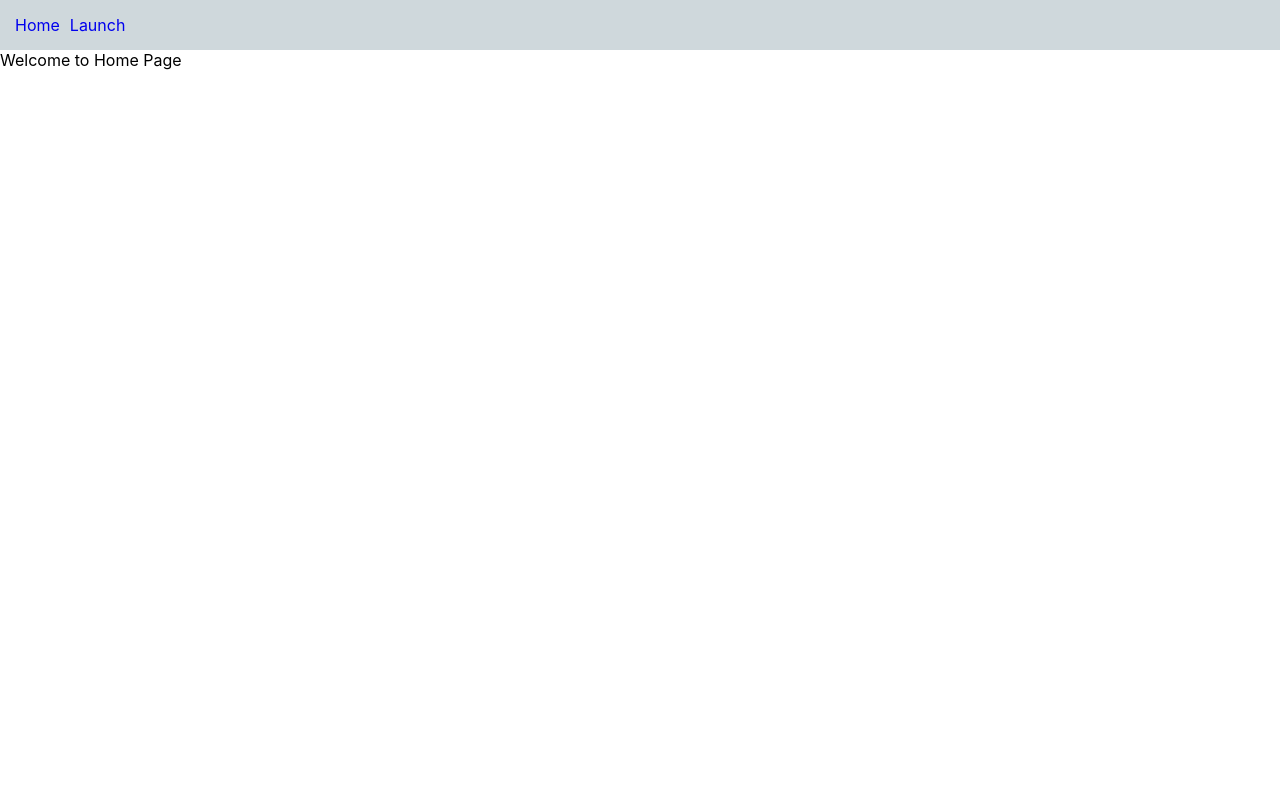
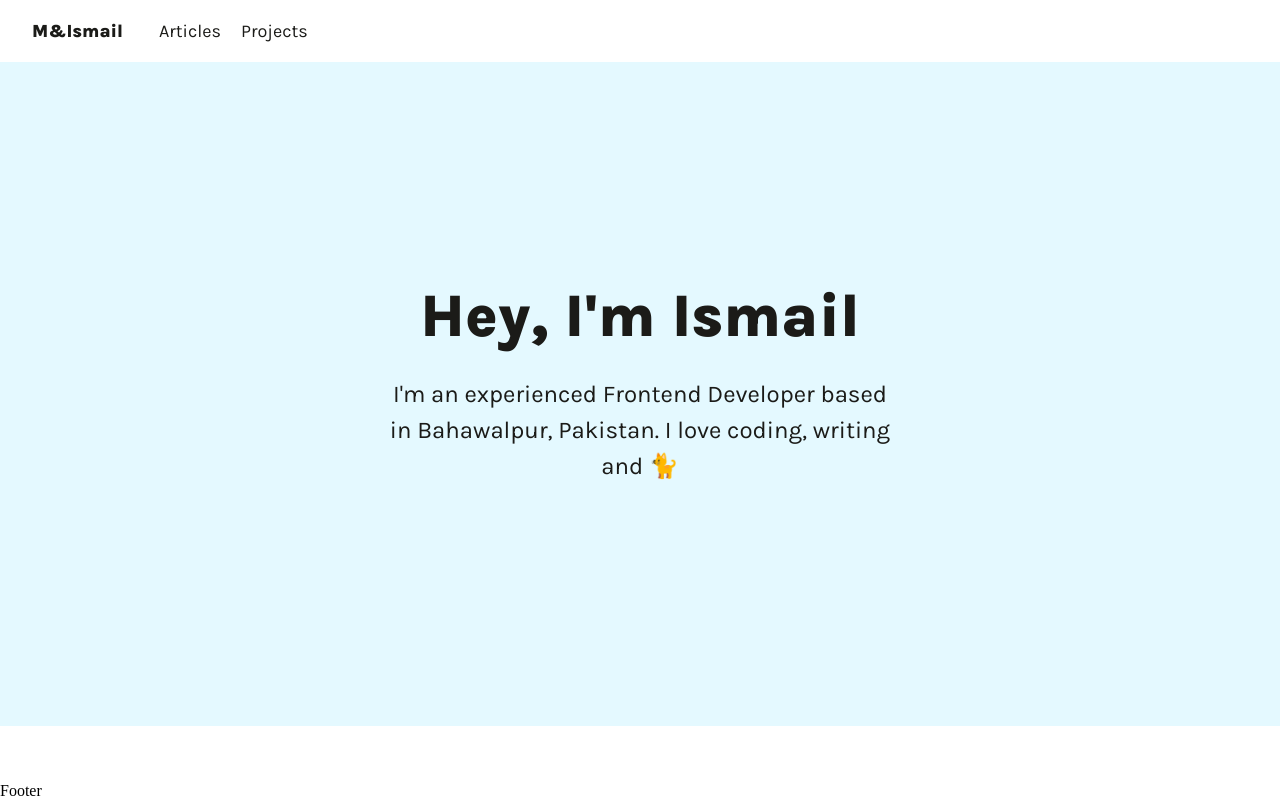
Before and after one commit to ismbwp320/portfolio, a React app: page / in a window 1280 px wide. Built offline with nearby package versions, Linux system fonts and the light colour scheme.

Commit message:
design home page view

```diff
--- a/public/index.html
+++ b/public/index.html
@@ -15,6 +15,10 @@
       user's mobile device or desktop. See https://developers.google.com/web/fundamentals/web-app-manifest/
     -->
     <link rel="manifest" href="%PUBLIC_URL%/manifest.json" />
+    <link rel="preconnect" href="https://fonts.googleapis.com">
+    <link rel="preconnect" href="https://fonts.gstatic.com" crossorigin>
+    <link href="https://fonts.googleapis.com/css2?family=Karla:wght@200;300;400;500;600;700;800&display=swap"
+      rel="stylesheet">
     <!--
       Notice the use of %PUBLIC_URL% in the tags above.
       It will be replaced with the URL of the `public` folder during the build.
--- a/src/Application.js
+++ b/src/Application.js
@@ -1,22 +1,22 @@
-import { BrowserRouter as Router, Routes, Route, Link } from 'react-router-dom'
+import { BrowserRouter as Router, Routes, Route } from 'react-router-dom'
 import Home from './pages/Home';
-import Launch from './pages/Launch';
-import LaunchIndex from './pages/LaunchIndex';
+import Articles from './pages/Articles';
+import Projects from './pages/Projects';
+import Header from './components/Header';
 
 function Application() {
   return (
-    <Router>
-      <nav>
-        <Link to="/">Home</Link>
-        <Link to="launch">Launch</Link>
-      </nav>
-      <Routes>
-        <Route path='/' element={<Home />} />
-        <Route path='launch' element={<Launch />}>
-          <Route path=':id' element={<LaunchIndex />} />
-        </Route>
-      </Routes>
-    </Router>
+    <div className='application-wrapper'>
+      <Router>
+        <Header />
+        <Routes>
+          <Route path='/' element={<Home />} />
+          <Route path='blog' element={<Articles />} />
+          <Route path='projects' element={<Projects />} />
+        </Routes>
+        <footer>Footer</footer>
+      </Router>
+    </div>
   );
 }
 
--- a/src/assets/styles/main.css
+++ b/src/assets/styles/main.css
@@ -1,38 +1,114 @@
+:root {
+  --fonts-default: 'Karla', sans-serif;
+  --fontSizes-base: 1rem;
+  --colors-background: #fff;
+  --colors-bgPrimary: hsl(193 99.0% 94.7%);
+}
 body {
   margin: 0;
-  font-family: -apple-system, BlinkMacSystemFont, "Segoe UI", "Roboto", "Oxygen",
-    "Ubuntu", "Cantarell", "Fira Sans", "Droid Sans", "Helvetica Neue",
-    sans-serif;
-  -webkit-font-smoothing: antialiased;
-  -moz-osx-font-smoothing: grayscale;
+  font-size: var(--fontSizes-base);
+}
+ol, ul {
+    margin: 0;
+    padding: 0;
+    list-style: none;
+}
+.application-wrapper {
+    min-height: 100vh;
+    display: grid;
+    grid-template-rows: auto 1fr auto;
+    grid-template-columns: minmax(0px, 1fr);
+}
+.header {
+    position: sticky;
+    top: 0px;
+    z-index: 1;
+    background-color: var(--colors-background);
+}
+.header-container {
+  display: grid;
+  grid-template-columns: auto 1fr;
+  align-items: center;
+  justify-content: start;
+  gap: 2rem;
+  padding: 1rem 2rem;
+}
+.logo {
+  font-family: var(--fonts-default);
+  display: flex;
+  outline-offset: .5rem;
+  align-items: center;
+  padding-top: 6px;
+  padding-bottom: 6px;
+  color: hsl(50 6.0% 10.0%);
+  font-size: 1.125rem;
+  font-weight: 800;
+  line-height: 1;
+  white-space: pre;
+  text-decoration: none;
+}
+.header nav > ul {
+  font-family: var(--fonts-default);
+  display: grid;
+  grid-auto-flow: column;
+  align-items: center;
+  justify-content: start;
+  gap: .75rem;
+}
+.header nav > ul a{
+    display: block;
+    padding: .25rem;
+    color: hsl(50 6.0% 10.0%);
+    font-size: 1.125rem;
+    text-decoration: none;
+    outline-offset: 25rem;
 }
 
-code {
-  font-family: source-code-pro, Menlo, Monaco, Consolas, "Courier New",
-    monospace;
+/* Home Page CSS*/
+
+.bg-primary {
+    background-color: var(--colors-bgPrimary);
 }
-
-nav {
-  background: #cfd8dc;
-  padding: 10px;
+.py-4 {
+  padding-top: 1rem;
+  padding-bottom: 1rem;
 }
-
-nav a {
-  display: inline-block;
-  padding: 5px;
+.my-auto {
+  margin-top: auto;
+  margin-bottom: auto;
 }
-
-a {
-  text-decoration: none;
+.home-banner {
+  text-align: center;
+  max-width: 60rem;
+  margin: 0 auto;
+  padding: 0 2rem;
 }
-
-ul {
-  list-style: none;
-  margin: 0 auto;
-  padding: 0;
-  max-width: 400px;
+.banner-content {
+  font-family: var(--fonts-default);
+  display: flex;
+  flex-direction: column;
+  min-height: 75vh;
+  padding: 2rem 0;
 }
-
-img {
+.info {
+  display: flex;
+  flex-direction: column;
+  justify-content: flex-start;
+}
+.name {
+  font-size: 3.75rem;
+  color: hsl(50 6.0% 10.0%);
+  font-weight: 800;
+  margin: 0;
+  line-height: 1.2;
+}
+.description {
+  width: 32rem;
   max-width: 100%;
+  margin-left: auto;
+  margin-right: auto;
+  margin-top:1.5rem;
+  color: hsl(50 6.0% 10.0%);
+  font-size: 1.5rem;
+  line-height: 1.5;
 }
--- /dev/null
+++ b/src/components/Header.js
@@ -0,0 +1,21 @@
+import { Link } from "react-router-dom";
+
+function Header() {
+  return (
+    <header className="header">
+      <div className="header-container">
+        <Link to="/" className="logo">M&Ismail</Link>
+        <div>
+          <nav>
+            <ul>
+              <li><Link to="blog">Articles</Link></li>
+              <li><Link to="projects">Projects</Link></li>
+            </ul>
+          </nav>
+        </div>
+      </div>
+    </header>
+  );
+}
+
+export default Header;
--- /dev/null
+++ b/src/pages/Articles.js
@@ -0,0 +1,12 @@
+import { Outlet } from 'react-router-dom'
+
+function Articles() {
+    return (
+        <div className="launch">
+            Articles Page
+            <Outlet></Outlet>
+        </div>
+    );
+}
+
+export default Articles;
--- a/src/pages/Home.js
+++ b/src/pages/Home.js
@@ -1,9 +1,22 @@
 function Home() {
-    return (
-        <div className="home">
-            Welcome to Home Page
+  return (
+    <main>
+      <div className="bg-primary">
+        <div className="home-banner">
+          <div className="py-4 banner-content">
+            <div className="my-auto">
+              <div className="info">
+                <p className="name">Hey, I'm Ismail</p>
+                <p className="description">I'm an experienced Frontend Developer based in Bahawalpur, Pakistan. I love coding, writing and 🐈</p>
+              </div>
+            </div>
+          </div>
         </div>
-    );
+      </div>
+      <div className="content-area">
+      </div>
+    </main>
+  );
 }
 
 export default Home;
--- a/src/pages/LaunchIndex.js
+++ /dev/null
@@ -1,36 +0,0 @@
-import { Link } from 'react-router-dom'
-const shoes = {
-  "air-jordan-3-valor-blue": {
-    name: "VALOUR BLUE",
-    img:
-      "https://secure-images.nike.com/is/image/DotCom/CT8532_104_A_PREM?$SNKRS_COVER_WD$&align=0,1"
-  },
-  "jordan-mars-270-london": {
-    name: "JORDAN MARS 270 LONDON",
-    img:
-      "https://secure-images.nike.com/is/image/DotCom/CV3042_001_A_PREM?$SNKRS_COVER_WD$&align=0,1"
-  },
-  "air-jordan-1-zoom-racer-blue": {
-    name: "RACER BLUE",
-    img:
-      "https://secure-images.nike.com/is/image/DotCom/CK6637_104_A_PREM?$SNKRS_COVER_WD$&align=0,1"
-  }
-};
-
-
-function LaunchIndex() {
-  return (
-    <ul>
-      {Object.entries(shoes).map(([slug, { name, img }]) => (
-        <li key={slug}>
-          <Link to={`/launch/${slug}`}>
-            <h2>{name}</h2>
-            <img src={img} alt={name} />
-          </Link>
-        </li>
-      ))}
-    </ul>
-  );
-}
-
-export default LaunchIndex;
--- a/src/pages/Launch.js
+++ b/src/pages/Projects.js
@@ -1,12 +1,12 @@
 import { Outlet } from 'react-router-dom'
 
-function Launch() {
+function Projects() {
     return (
         <div className="launch">
-            Launch Page
+            Projects Page
             <Outlet></Outlet>
         </div>
     );
 }
 
-export default Launch;
+export default Projects;
```
